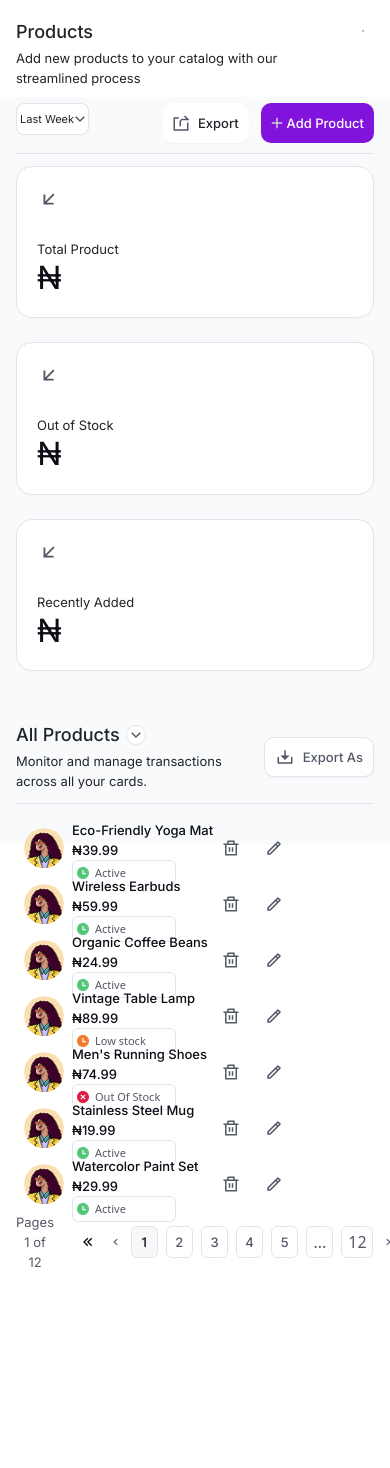
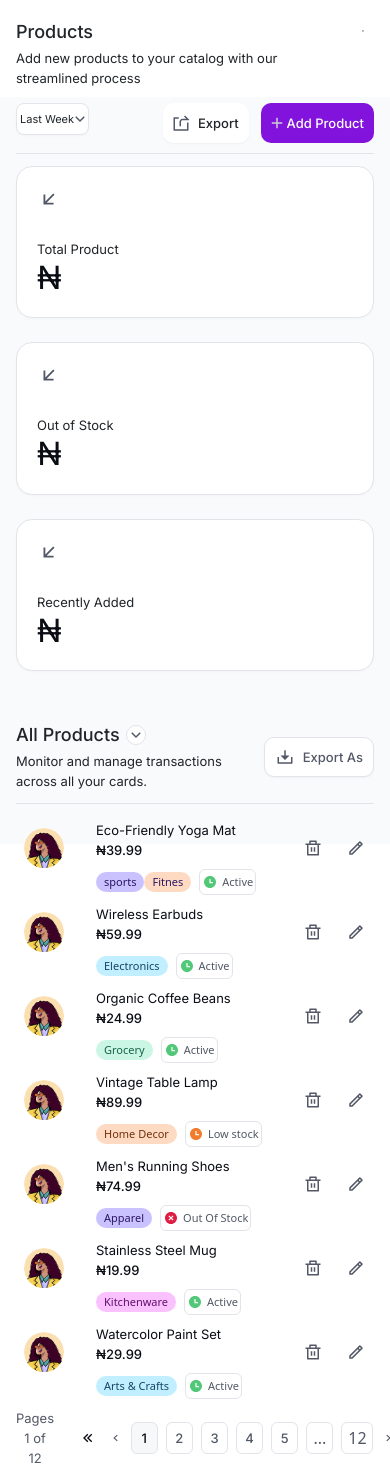
Before and after one commit to The-Byte-Bandit/lama, a React (Create React App) app: page /home/products in a window 390 px wide. Shown: the top 1468 px of the page. Before the commit the page ends 1272 px from the top, so only its background shows below. Built offline with nearby package versions, Linux system fonts and the light colour scheme.

Commit message:
sumarize product

```diff
--- a/src/Components/largeCardTwo.jsx
+++ b/src/Components/largeCardTwo.jsx
@@ -100,56 +100,88 @@ function LargeCardTwo() {
 
 
   return (
-    <div className='max-w-[1901px] max-h-[2000px] flex flex-1 flex-col'>
+    <div className='md:max-w-[1901px] max-h-[2000px] flex md:flex-1 flex-col'>
         <div className='md:hidden flex w-full h-full'>
-            {products &&(
-                <div className='flex flex-col '>
-                    {products.slice(page * 7 - 7, page * 7).map((items, index)=>{
-                        return(
-                            <div key={index} className='flex flex-row'>
+        {products && (
+      <div className="flex flex-col w-full">
+        {products.slice(page * 7 - 7, page * 7).map((items, index) => (
+          <div key={items.id || index} className="flex flex-row gap-6">
+            <div className="flex flex-row h-[56px] gap-[8px] rounded-[12px] items-center py-[8px] px-[8px]">
               <div>
-                                    <div className='flex flex-row h-[56px] gap-[8px] rounded-[12px] items-center py-[8px] px-[8px] '>
-                                        <div>
-                                            <img src={items.icon} alt='icon'/>
+                <img src={items.icon} alt={`Icon for ${items.productName}`} />
+              </div>
             </div>
 
-                                    </div>
-                                </div>
-                                <div>                                        <div className='flex flex-col  max-w-[529px] h-[44px] '>
-                                            <h5 className={`${typography.labelSmall} text-text-main-900`}>
+
+              <div className=" flex-col">
+                <div>
+                    <h5 className={`${typography.paragraphSmall} text-text-main-900`}>
                     {items.productName}
                     </h5>
+                </div>
+
+                <div>
                     <h5 className={`${typography.labelSmall} text-text-main-900`}>
                     ₦{items.productPrice}
                     </h5>
-                                            {/* {items.productCategory[0].map((category, categoryIndex) => (
-                                                            <div key={categoryIndex} style={{ color: category.fontColor ,  backgroundColor: category.bgColor }} className='h-[20px] py-[2px] px-[8px] rounded-[999px] flex  justify-center items-center'>
-                                                                <h5  className={`${typography.labelXSmall} flex flex-row justify-center items-center`} >
+                </div>
+
+
+                {/* Categories */}
+                {/* {items.productCategory[0]?.map((category, categoryIndex) => (
+                  <div
+                    key={categoryIndex}
+                    style={{
+                      color: category.fontColor,
+                      backgroundColor: category.bgColor
+                    }}
+                    className="h-[20px] py-[2px] px-[8px] rounded-[999px] flex justify-center items-center"
+                  >
+                    <h5 className={`${typography.labelXSmall} flex flex-row justify-center items-center`}>
                       {category.name}
                     </h5>
                   </div>
+                ))} */}
 
-                                                        ))} */}
-                                                        <div>
-                                                        <div className='flex flex-row max-w-[104px] py-[4px] px-[2px] gap-[4px] items-center rounded-[6px] border-[1px] border-stroke-soft-200 '>
+
+                        <div className='flex flex-row items-center'>
+                        {items.productCategory?.map((category, categoryIndex) => (
+                  <div
+                    key={categoryIndex}
+                    style={{
+                      color: category.fontColor,
+                      backgroundColor: category.bgColor
+                    }}
+                    className={`${categoryIndex > 1 ? 'none' : ''} h-[20px] py-[2px] px-[8px] rounded-[999px] flex justify-center items-center`}
+                  >
+                    <h5 className={`${typography.labelXSmall} flex flex-row justify-center items-center`}>
+                      {category.name}
+                    </h5>
+                  </div>
+                ))}
+                                                    <div className='flex flex-row h-[44px] gap-[8px] rounded-[12px] items-center py-[8px] px-[8px] '>
+                                                        <div className='flex flex-row max-w-[92px] py-[4px] px-[2px] gap-[4px] items-center rounded-[6px] border-[1px] border-stroke-soft-200 '>
                                                             <div>
                                                                 {items.productStatus === "Out Of Stock" && <img src={errorIcon} alt='Out Of Stock'/> || items.productStatus === "Low stock" && <img src={orangeSatusIcon} alt='Low Stock'/> || items.productStatus === "Active" && <img src={greenSatusIcon} alt='Active'/> }
                                                             </div>
                                                             <h5 className={`${typography.labelXSmall} text-text-sub-500`}>{items.productStatus}</h5>
                                                         </div>
                                                     </div>
-                                        </div></div>
-                                <div className='flex flex-row h-[56px] gap-[8px] rounded-[12px] items-center py-[8px] px-[8px] ml-auto '>
-                                                    <div className='flex flex-row gap-[23px]  max-w-[529px] h-[44px] items-center justify-center '>
-                                                        <img src={deleteIcon} alt='bin'/>
-                                                        <img src={pencilIcon} alt='pencil'/>
+                                                </div>
+
+              </div>
+
+            {/* Edit/Delete Icons */}
+            <div className="flex flex-row h-[56px] gap-[8px] rounded-[12px] items-center py-[8px] px-[8px] ml-auto">
+              <div className="flex flex-row gap-[23px] max-w-[529px] h-[44px] items-center justify-center">
+                <img src={deleteIcon} alt="Delete product"/>
+                <img src={pencilIcon} alt="Edit product"/>
               </div>
             </div>
           </div>
-                        )
-                    })}
-                        </div>)
-            }
+        ))}
+      </div>
+    )}
         </div>
         <div className='hidden md:flex flex-col flex-1 border-[1px] rounded-[16px] mb-[40px] p-[16px] gap-[16px] border-stroke-soft-200 bg-text-white-0 h-[100%]'>
             {/* <div className='flex flex-1 flex-row h-[32px]'>
--- a/src/Pages/products.jsx
+++ b/src/Pages/products.jsx
@@ -44,7 +44,7 @@ function Products() {
           </div>
         </div>
 
-        <div className='w-[100%] flex flex-row flex-1'>
+        <div className='w-[100%] md:flex flex-row'>
           {/* <LargeCardOne/> */}
           <LargeCardTwo/>
         </div>
```
Lines whose indentation alone changed are shown as unchanged.
